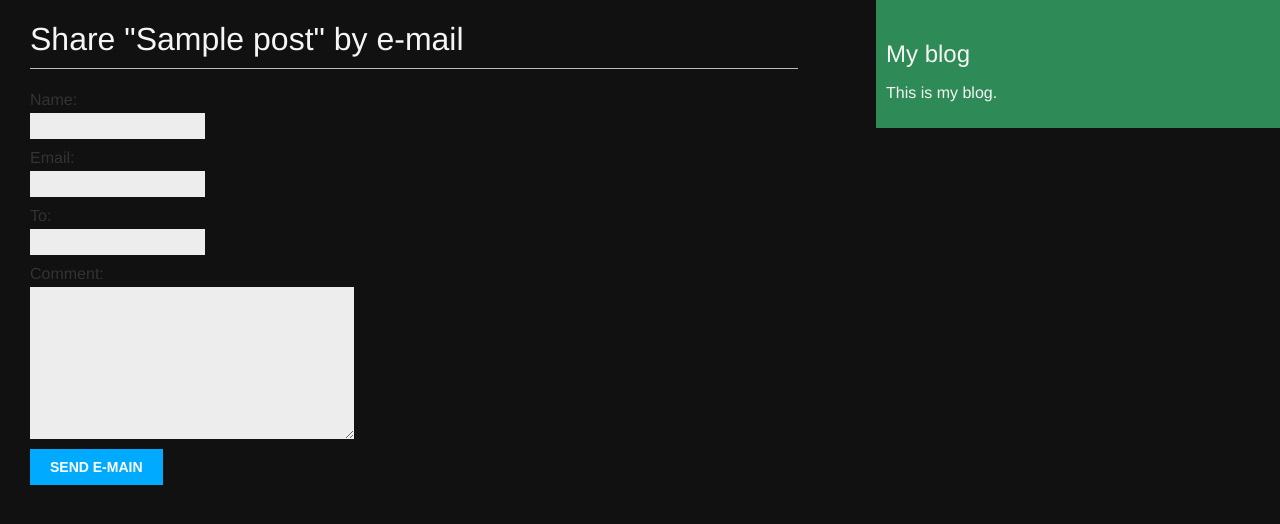
After one commit to VladRosi/blog_01, a Django app: page /blog/1/share/ in a window 1280 px wide. The commit adds this page. Shown: the top 524 px of the page. Run offline with Django 4.2, Linux system fonts and the light colour scheme; tables that the repository leaves empty hold one stand-in row (values such as "Sample post").

```diff
--- /dev/null
+++ b/mysite/blog/forms.py
@@ -0,0 +1,8 @@
+from django import forms
+
+
+class EmailPostForm(forms.Form):
+  name = forms.CharField(max_length=32)
+  email = forms.EmailField()
+  to = forms.EmailField()
+  comment = forms.CharField(required=False, widget=forms.Textarea)
--- a/mysite/blog/models.py
+++ b/mysite/blog/models.py
@@ -1,7 +1,9 @@
+from pyexpat import model
 from django.db import models
 from django.db.models.query import QuerySet
 from django.utils import timezone
 from django.contrib.auth.models import User
+from django.urls import reverse
 
 
 class PublishedManager(models.Manager):
@@ -22,7 +24,7 @@ class Post(models.Model):
     PUBLISHED = 'PB', 'Published'
 
   title = models.CharField(max_length=255)
-  slug = models.SlugField(max_length=255)
+  slug = models.SlugField(max_length=255, unique_for_date='publish')
   author = models.ForeignKey(User, on_delete=models.CASCADE, related_name='blog_posts')
   body = models.TextField()
   publish = models.DateTimeField(default=timezone.now)
@@ -41,5 +43,35 @@ class Post(models.Model):
       models.Index(fields=['-publish']),
     ]
 
+  def get_absolute_url(self):
+    return reverse('blog:post_detail', args=[
+      self.publish.year,
+      self.publish.month,
+      self.publish.day,
+      self.slug,
+    ])
+
   def __str__(self):
     return self.title
+
+
+class Comment(models.Model):
+  post = models.ForeignKey(Post, on_delete=models.CASCADE, related_name='comments')
+  name = models.CharField(max_length=64)
+  email = models.EmailField()
+  body = models.TextField()
+  created = models.DateTimeField(auto_now_add=True)
+  updated = models.DateTimeField(auto_now=True)
+  active = models.BooleanField(default=True)
+
+  class Meta:
+    ordering = ['created']
+    indexes = [
+      models.Index(fields=['created']),
+    ]
+
+    def __str__(self):
+      return f"Comment by {self.name} on {self.post}"
+
+
+#  return reverse('blog:post_detail', args=[self.id])
--- a/mysite/blog/static/css/blog.css
+++ b/mysite/blog/static/css/blog.css
@@ -2,6 +2,8 @@ body {
   margin: 0;
   padding: 0;
   font-family: helvetica, sans-serif;
+  background-color: #111;
+  color: whitesmoke;
 }
 
 a {
@@ -43,7 +45,7 @@ h2 {
   float: right;
   width: 30%;
   padding: 10px;
-  background: #efefef;
+  background: seagreen;
   height: 100%;
 }
 
--- /dev/null
+++ b/mysite/blog/templates/blog/post/share.html
@@ -0,0 +1,24 @@
+{% extends 'blog/base.html' %}
+
+{% block title %} Share a post {% endblock %}
+
+{% block content %}
+  {% if sent %}
+  <h1>E-mail successfully sent</h1>
+    <p>"{{ post.title }}" was successfully sent to {{ form.cleaned_data.to }}</p>
+    {% else %}
+    <h1>Share "{{ post.title }}" by e-mail</h1>
+    {% comment %}
+    <form method="post" novalidate>
+      {% endcomment %}
+      <form method="post" novalidate>
+        {% comment %}
+        <form method="post">{{ form.as_p }} {% csrf_token %}</form>
+        {% endcomment %} {% comment %} {% for field in form %}
+        <div>{{ field.error }} {{ field.label_tag }} {{ field }}</div>
+        {% endfor %} {% endcomment %} {{ form.as_table }} {% csrf_token %}
+        <input type="submit" value="Send e-main" />
+      </form>
+    {% endif %}
+{% endblock %}
+</form>
--- a/mysite/blog/urls.py
+++ b/mysite/blog/urls.py
@@ -4,6 +4,9 @@ from . import views
 app_name = 'blog'
 
 urlpatterns = [
-  path('', views.post_list, name='post_list'),
-  path('<int:id>/', views.post_detail, name='post_detail'),
+  # path('', views.post_list, name='post_list'),
+  path('', views.PostListView.as_view(), name='post_list'),
+  # path('<int:id>/', views.post_detail, name='post_detail'),
+  path('<int:year>/<int:month>/<int:day>/<slug:post>/', views.post_detail, name='post_detail'),
+  path('<int:post_id>/share/', views.post_share, name='post_share')
 ]
--- a/mysite/blog/views.py
+++ b/mysite/blog/views.py
@@ -1,19 +1,71 @@
-from django.http import Http404
+# from django.http import Http404
 from django.shortcuts import render, get_object_or_404
 from .models import Post
+from django.core.paginator import Paginator, EmptyPage, PageNotAnInteger
+from django.views.generic import ListView
+from .forms import EmailPostForm
+from django.core.mail import send_mail
+
+
+def post_share(request, post_id):
+  post = get_object_or_404(Post, id=post_id, status=Post.Status.PUBLISHED)
+
+  sent = False
+
+  if request.method == 'POST':
+    form = EmailPostForm(request.POST)
+    if form.is_valid():
+      cd = form.cleaned_data
+      post_url = request.build_absolute_uri(post.get_absolute_url())
+      subject = f"{cd['name']} recommends you red "\
+                f"{post.title}"
+      message = f"Read {post.title} at {post_url}\n\n"\
+                f"{cd['name']}\'s comments: {cd['comment']}"
+      send_mail(subject, message, 'vlad.rosi.92@gmail.com', [cd['to']])
+      sent = True
+  else:
+    form = EmailPostForm()
+
+  return render(request, 'blog/post/share.html', {'post': post, 'form': form, 'sent': sent})
+
+
+class PostListView(ListView):
+  # model = Post
+  queryset = Post.published.all()
+  context_object_name = 'posts'
+  paginate_by = 3
+  template_name = 'blog/post/list.html'
 
 
 def post_list(request):
-  posts = Post.published.all()
+  post_list = Post.published.all()
+  pagination = Paginator(post_list, 3)
+  page_number = request.GET.get('page', 1)
+  try:
+    posts = pagination.page(page_number)
+  except EmptyPage:
+    posts = pagination.page(pagination.num_pages)
+  except PageNotAnInteger:
+    posts = pagination.page(1)
+
   return render(request, 'blog/post/list.html', {'posts': posts})
 
 
-def post_detail(request, id):
-  # try:
-  #   post = Post.published.get(id=id)
-  # except:
-  #   raise Http404('No Post found.')
+def post_detail(request, year, month, day, post):
 
-  post = get_object_or_404(Post, id=id, status=Post.Status.PUBLISHED)
+  post = get_object_or_404(Post,\
+                          status=Post.Status.PUBLISHED,\
+                          slug=post,\
+                          publish__year=year,\
+                          publish__month=month,\
+                          publish__day=day)
 
   return render(request, 'blog/post/detail.html', {'post': post})
+
+
+# def post_detail(request, id):
+# post = get_object_or_404(Post, id=id, status=Post.Status.PUBLISHED)
+# try:
+#   post = Post.published.get(id=id)
+# except:
+#   raise Http404('No Post found.')
```
Also changed, not shown: mysite/blog/admin.py (+10 -2 lines), mysite/blog/templates/blog/post/detail.html (+7 -5 lines), mysite/blog/templates/blog/post/list.html (+7 -1 lines), mysite/blog/templates/pagination.html (added, +12 -0 lines), mysite/mysite/settings.py (+44 -48 lines), mysite/blog/migrations/0002_alter_post_options_alter_post_slug.py (added), mysite/blog/migrations/0003_comment_comment_blog_commen_created_0e6ed4_idx.py (added), 1 other file.
